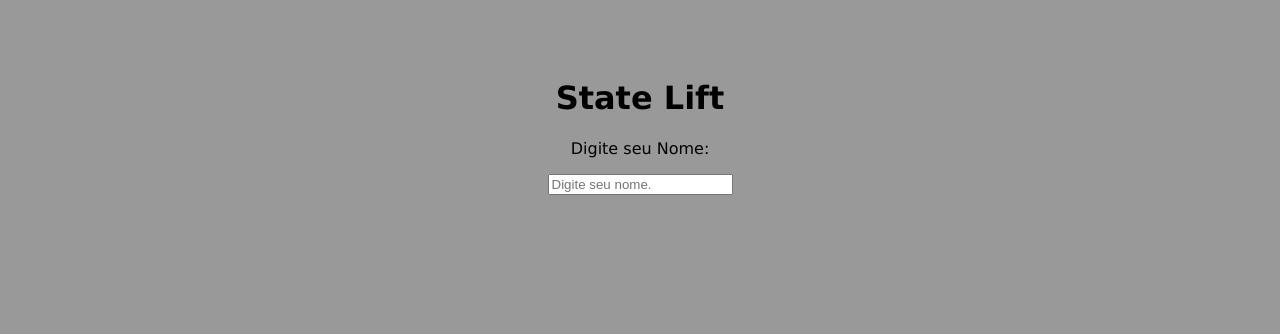
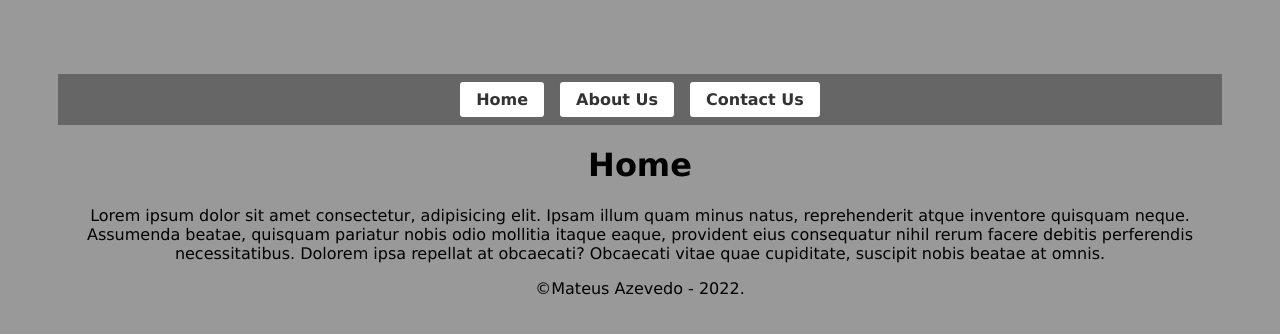
Before and after one commit to mateuscorreiaazevedo/react, a React (Create React App) app in the folder my-project/: page / in a window 1280 px wide. Shown: the top 334 px of the page. Built offline with nearby package versions, Linux system fonts and the light colour scheme.

Commit message:
React Router finish

```diff
--- a/my-project/package.json
+++ b/my-project/package.json
@@ -12,6 +12,7 @@
     "babel-plugin-macros": "^3.1.0",
     "react": "^18.0.0",
     "react-dom": "^18.0.0",
+    "react-router-dom": "^6.3.0",
     "react-scripts": "5.0.0",
     "web-vitals": "^2.1.4"
   },
--- a/my-project/src/App/App.js
+++ b/my-project/src/App/App.js
@@ -1,13 +1,24 @@
-import "../App.css";
-import { StateLift } from "../components/Aula09/StateLift";
-
+import "../App.css"
+import { BrowserRouter as Router, Routes, Route} from "react-router-dom"
+import { Home } from "../components/Aula10/pages/components/Home"
+import { AboutUs } from "../components/Aula10/pages/components/AboutUs"
+import { ContactUs } from "../components/Aula10/pages/components/ContactUs"
+import { Navbar } from "../components/Aula10/layout/Navbar"
+import { Footer } from "../components/Aula10/layout/Footer"
 
 export default function App() {
 
   return (
     <div className="App">
-      <h1>State Lift</h1>
-      <StateLift />
+      <Router>
+        <Navbar />
+        <Routes>
+          <Route exact path="/" element={<Home />} />
+          <Route path="/about" element={<AboutUs />} />
+          <Route path="/contact" element={<ContactUs />} />
+        </Routes>
+        <Footer />
+      </Router>
     </div>
   )
 
--- /dev/null
+++ b/my-project/src/components/Aula10/layout/Footer.jsx
@@ -0,0 +1,8 @@
+export function Footer() {
+
+    return (
+        <footer>
+            <p>©Mateus Azevedo - 2022.</p>
+        </footer>
+    )
+}
--- /dev/null
+++ b/my-project/src/components/Aula10/layout/Navbar.jsx
@@ -0,0 +1,21 @@
+import { Link } from "react-router-dom"
+import Styles from "./Navbar.module.css"
+
+export function Navbar() {
+
+  return (
+    <nav>
+      <ul>
+        <li>
+          <Link className={Styles.Item} to="/">Home</Link>
+        </li>
+        <li>
+          <Link className={Styles.Item} to="/about">About Us</Link>
+        </li>
+        <li>
+          <Link className={Styles.Item} to="/contact">Contact Us</Link>
+        </li>
+      </ul>
+    </nav>
+  )
+}
--- /dev/null
+++ b/my-project/src/components/Aula10/layout/Navbar.module.css
@@ -0,0 +1,18 @@
+ul {
+    display: flex;
+    list-style-type: none;
+    background-color: #666;
+    justify-content: center;
+    padding: 1rem 0;
+    gap: 1rem;
+    width: 100%;
+}
+
+.Item {
+    padding: 0.5rem 1rem;
+    font-weight: bold;
+    text-decoration: none;
+    color: #333;
+    border-radius: 0.2rem;
+    background-color: #fff;
+}
--- /dev/null
+++ b/my-project/src/components/Aula10/pages/components/AboutUs.jsx
@@ -0,0 +1,12 @@
+export function AboutUs() {
+    return (
+        <>
+        <header>
+            <h1>About Us</h1>
+        </header>
+        <main>
+            <p>Lorem ipsum, dolor sit amet consectetur adipisicing elit. Cupiditate reprehenderit temporibus molestiae odio id necessitatibus at dicta cum sed nemo.</p>
+        </main>
+        </>
+    )
+}
--- /dev/null
+++ b/my-project/src/components/Aula10/pages/components/ContactUs.jsx
@@ -0,0 +1,12 @@
+export function ContactUs() {
+    return (
+        <>
+        <header>
+            <h1>Contact Us</h1>
+        </header>
+        <main>
+            <p>Lorem ipsum dolor sit amet.</p>
+        </main>
+        </>
+    )
+}
--- /dev/null
+++ b/my-project/src/components/Aula10/pages/components/Home.jsx
@@ -0,0 +1,12 @@
+export function Home() {
+    return (
+        <>
+        <header>
+            <h1>Home</h1>
+        </header>
+        <main>
+            <p>Lorem ipsum dolor sit amet consectetur, adipisicing elit. Ipsam illum quam minus natus, reprehenderit atque inventore quisquam neque. Assumenda beatae, quisquam pariatur nobis odio mollitia itaque eaque, provident eius consequatur nihil rerum facere debitis perferendis necessitatibus. Dolorem ipsa repellat at obcaecati? Obcaecati vitae quae cupiditate, suscipit nobis beatae at omnis.</p>
+        </main>
+        </>
+    )
+}
```
Also changed, not shown: 1 other file (tests, documents, lock files or other folders).
